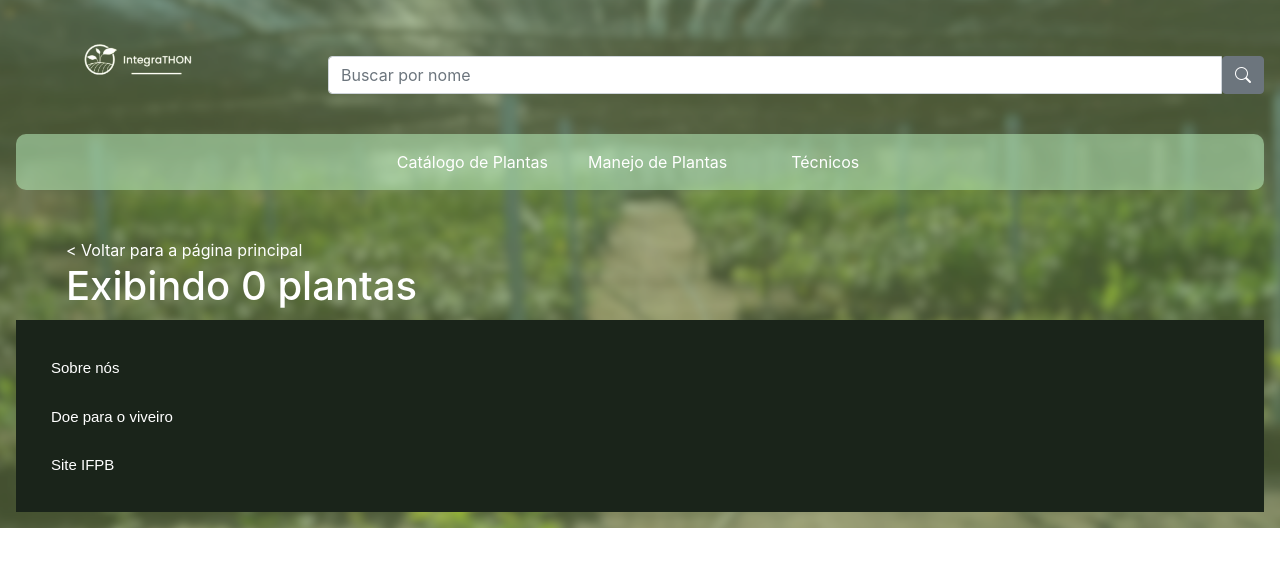
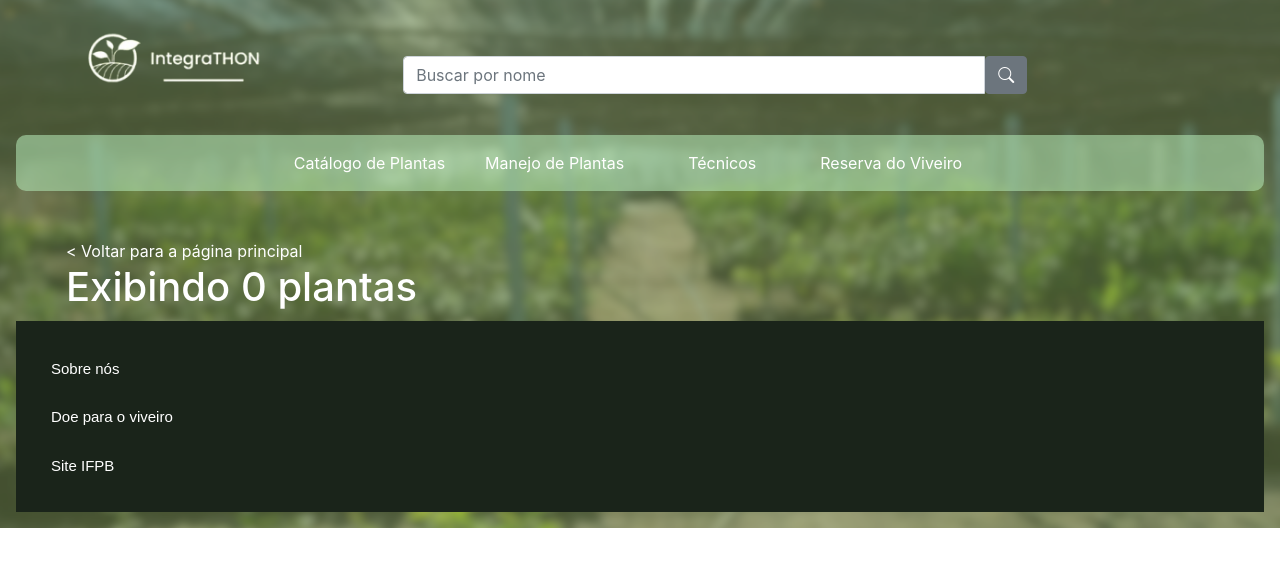
Before and after one commit to IntegraMaker/viveiroweb, a Django app: page /catalogo/ in a window 1280 px wide. Shown: the top 567 px of the page. Run offline with Django 5.2, Linux system fonts and the light colour scheme; data that the repository does not hold is empty; some libraries are stand-ins or nearby versions.

Commit message:
Mais Bootstrap na página inicial e catálogo. Pesquisa e MODAL feito para exibir informações das plantas

```diff
--- a/viveiroweb/controle/templates/catalogo.html
+++ b/viveiroweb/controle/templates/catalogo.html
@@ -16,8 +16,8 @@
 <body>
     <div class="p-3 mb-2" style="background-image: url('{% static 'background.png' %}'); background-size: cover; background-position:center;"> <!-- Plano de fundo -->
         <form class="d-flex flex-column flex-md-row align-items-center" role="search" action="{% url 'pesquisar' %}"> <!-- Barra de pesquisa -->
-          <img src="../static/logo.png" width="200px" style="margin-left: 5%; width: 10%">
-          <div class="input-group mb-3" style="margin-left: 10%; margin-top: 40px;">
+              <img src="../static/logo.png" width="200px" style="margin-left: 5%;">
+              <div class="input-group mb-3" style="margin-left: 10%; margin-top: 40px; width: 50%;">
                 <input name="pesquisa" type="text" class="form-control" placeholder="Buscar por nome" aria-label="Buscar por nome" aria-describedby="button-addon2">
                 <button class="btn btn-secondary" type="submit">
                     <i class="bi bi-search" ></i> <!-- requer Bootstrap Icons -->
@@ -29,13 +29,16 @@
             <div class="container-fluid">
               <ul class="navbar-nav mx-auto mb-2 mb-lg-0">
                 <li class="nav-item">
-                    <a class="nav-link active text-white fw-bold" aria-current="page" href="/catalogo">Catálogo de Plantas</a>
+                  <a class="nav-link active custom-text fw-bold" aria-current="page" href="/catalogo">Catálogo de Plantas</a>
                 </li>
                 <li class="nav-item mx-4">
-                    <a class="nav-link text-white" href="#">Manejo de Plantas</a>
+                  <a class="nav-link custom-text" href="#">Manejo de Plantas</a>
                 </li>
                 <li class="nav-item mx-4">
-                    <a class="nav-link text-white" href="#">Técnicos</a>
+                  <a class="nav-link custom-text" href="#">Técnicos</a>
+                </li>
+                 <li class="nav-item mx-4">
+                  <a class="nav-link custom-text" href="/formulario_uso_viveiro">Reserva do Viveiro</a>
                 </li>
               </ul>
             </div>
--- a/viveiroweb/controle/templates/formulario_uso_viveiro.html
+++ b/viveiroweb/controle/templates/formulario_uso_viveiro.html
@@ -20,10 +20,10 @@
 
 
 
-      <form class="d-flex flex-column flex-md-row align-items-center" role="search"> <!-- Barra de pesquisa -->
+      <form class="d-flex flex-column flex-md-row align-items-center" role="search" action="{% url 'pesquisar' %}"> <!-- Barra de pesquisa -->
           <img src="../static/logo.png" width="200px" style="margin-left: 5%;">
           <div class="input-group mb-3" style="margin-left: 10%; margin-top: 40px; width: 50%;">
-            <input type="text" class="form-control" placeholder="Buscar por nome" aria-label="Buscar por nome" aria-describedby="button-addon2">
+            <input name="pesquisa" type="text" class="form-control" placeholder="Buscar por nome" aria-label="Buscar por nome" aria-describedby="button-addon2">
             <button class="btn btn-secondary" type="submit">
                 <i class="bi bi-search" ></i> <!-- requer Bootstrap Icons -->
             </button>
@@ -48,6 +48,8 @@
           </ul>
         </div>
       </nav>
+      <br>
+      <a href="/" style="margin-top: 50px; color: white; margin-left: 50px;"> < Voltar para a página principal</a>
 
 
        <main class="container my-5 flex-grow-1 d-flex justify-content-center align-items-center">
--- a/viveiroweb/controle/templates/home.html
+++ b/viveiroweb/controle/templates/home.html
@@ -21,8 +21,8 @@
   <body>
     <div class="p-3 mb-2" style="background-image: url('{% static 'background.png' %}'); background-size: cover; background-position:center;"> <!-- Plano de fundo -->
       <form class="d-flex flex-column flex-md-row align-items-center" role="search" action="{% url 'pesquisar' %}"> <!-- Barra de pesquisa -->
-          <img src="../static/logo.png" width="200px" style="margin-left: 5%; width: 10%">
-          <div class="input-group mb-3" style="margin-left: 10%; margin-top: 40px;">
+          <img src="../static/logo.png" width="200px" style="margin-left: 5%;">
+          <div class="input-group mb-3" style="margin-left: 10%; margin-top: 40px; width: 50%;">
             <input name="pesquisa" type="text" class="form-control" placeholder="Buscar por nome" aria-label="Buscar por nome" aria-describedby="button-addon2">
             <button class="btn btn-secondary" type="submit">
                 <i class="bi bi-search" ></i> <!-- requer Bootstrap Icons -->
```
Also changed, not shown: viveiroweb/controle/static/css/pesquisa.css (added, +9 -0 lines), viveiroweb/controle/templates/pesquisa.html (+13 -6 lines), viveiroweb/controle/static/triste.png (added). Lines whose indentation alone changed are shown as unchanged.
